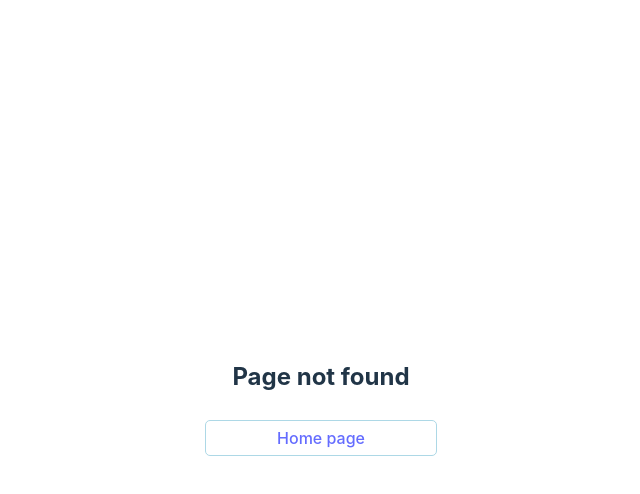
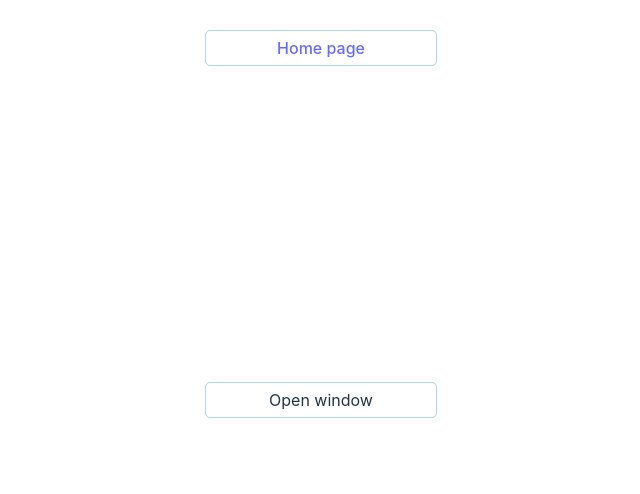
Before and after one commit to lis2612/react-mini-apps, a React (Vite) app: page /modal in a window 1280 px wide. Before the commit this address had no page. Shown: the top 494 px of the page, without its empty margins (319-959 px from the left). Built offline with nearby package versions, Linux system fonts and the light colour scheme.

Commit message:
Add mini app 'Modal window'

```diff
--- a/src/components/Router.jsx
+++ b/src/components/Router.jsx
@@ -1,6 +1,7 @@
 import { BrowserRouter, Link, Route, Routes } from "react-router-dom";
 import Home from "./screens/Home/Home";
 import Counter from "./screens/Counter/Counter";
+import Modal from "./screens/Modal/Modal";
 
 const GoHome = () => {
   return (
@@ -32,6 +33,16 @@ const Router = () => {
           path="/counter"
         />
 
+        <Route
+          element={
+            <>
+              <GoHome />
+              <Modal/>
+            </>
+          }
+          path="/modal"
+        />
+
         {/* Route for not found page */}
         <Route
           element={
--- /dev/null
+++ b/src/components/screens/Modal/Modal.jsx
@@ -0,0 +1,19 @@
+import { useState } from "react";
+import styles from "./Modal.module.scss"
+
+const Modal = () => {
+  const [open, setOpen] = useState(false);
+
+  return (
+    <>
+      <div
+        className="button"
+        onClick={() => setOpen(true)}>
+        Open window
+      </div>
+      {open && <div>Modal</div>}
+    </>
+  );
+};
+
+export default Modal;
```
Also changed, not shown: src/components/screens/Modal/Modal.module.scss (added).
